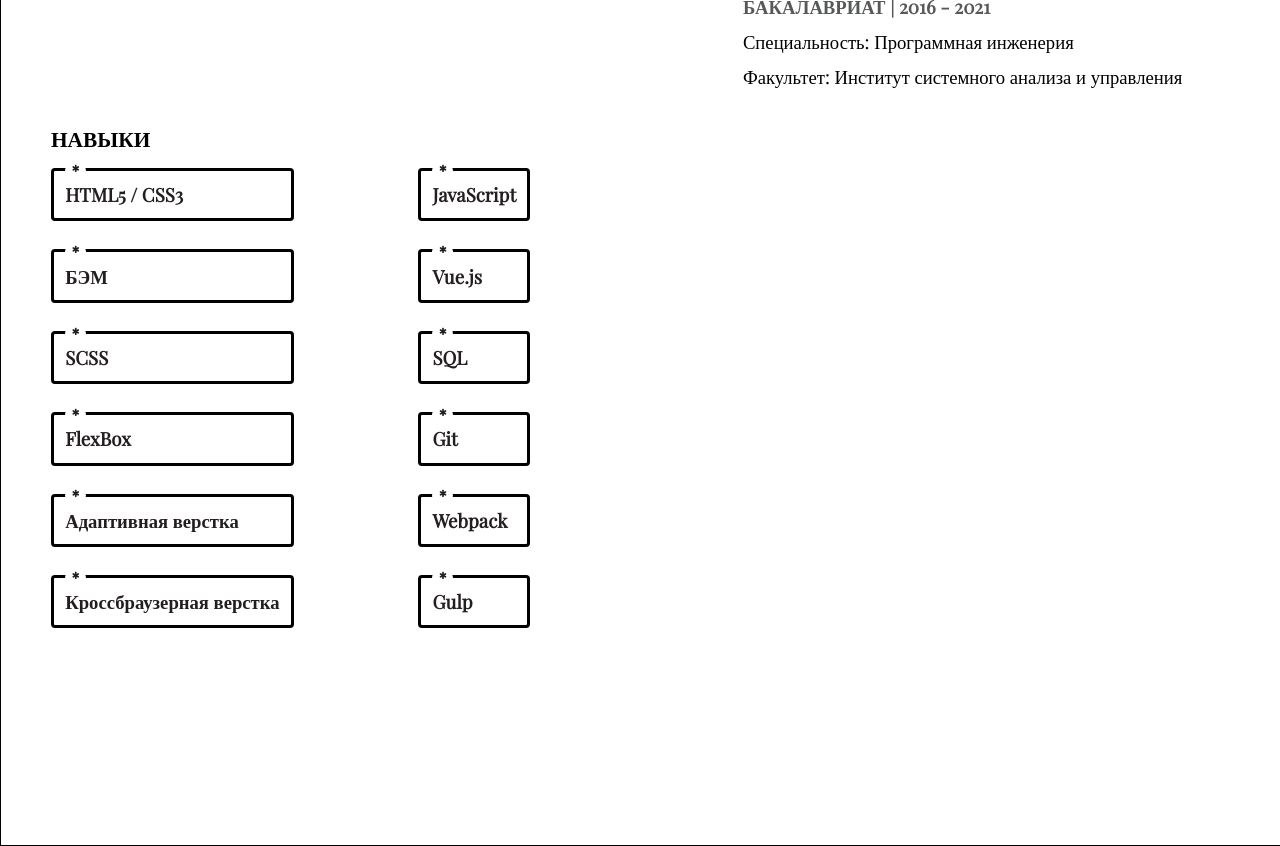
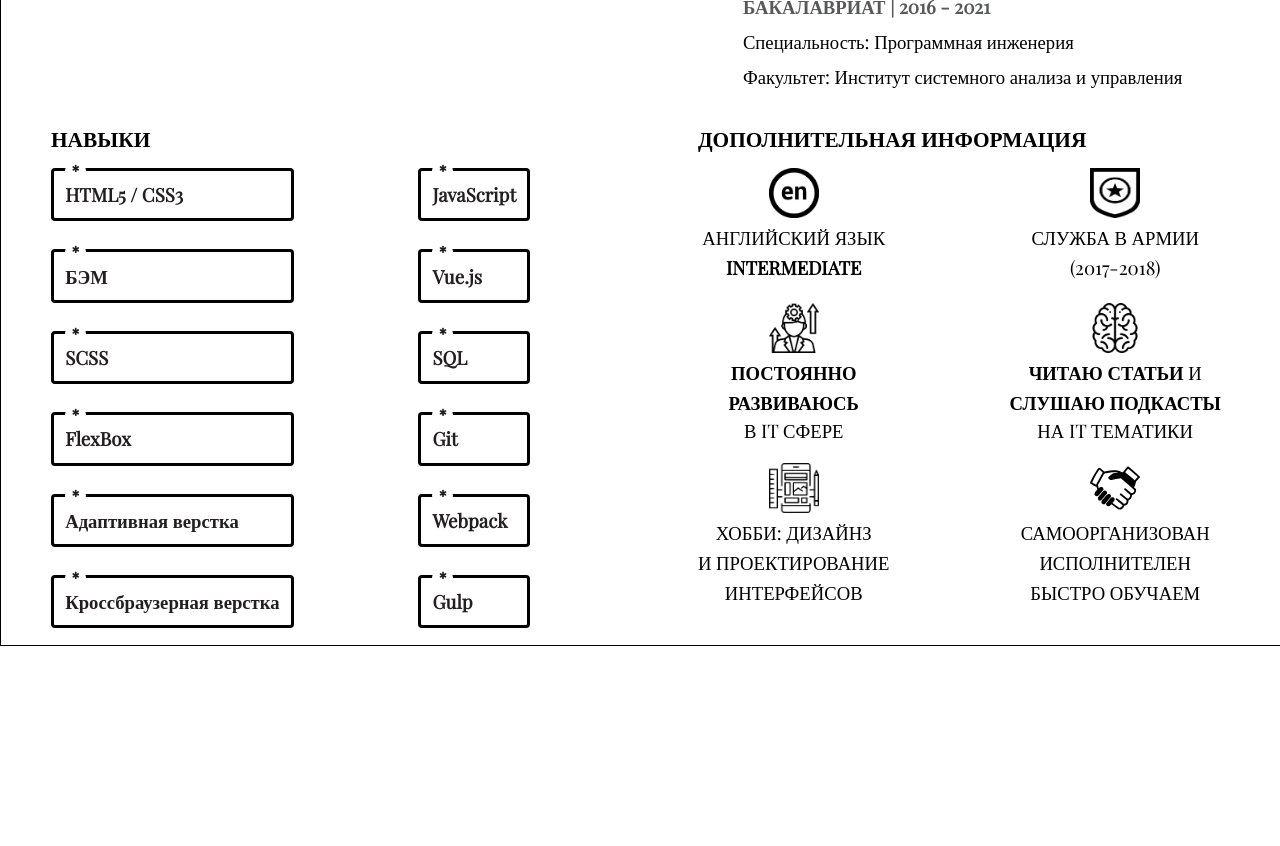
Before and after one commit to Wilson2254/ScssResumePage, a website: page index.html in a window 1280 px wide. Shown: the part 1020-1866 px from the top of the page. After the commit the page ends 1676 px from the top, so only its background shows below. Drawn offline with nearby package versions, Linux system fonts and the light colour scheme.

Commit message:
add icons and create skill / hobby parts

```diff
--- a/index.html
+++ b/index.html
@@ -98,12 +98,12 @@
 
             </div>
         </div>
-        <div class="skills-and-inerest">
-            <div class="skills-and-inerest__skills">
+        <div class="skills-and-interest">
+            <div class="skills-and-interest__skills">
                 <h2>Навыки</h2>
-                <div class="skills-and-inerest__skils-point">
+                <div class="skills-and-interest__skils-point">
 
-                    <ul class="skills-and-inerest__list">
+                    <ul class="skills-and-interest__list">
                         <li>HTML5 / CSS3</li>
                         <li>БЭМ</li>
                         <li>SCSS</li>
@@ -112,8 +112,7 @@
                         <li>Кроссбраузерная верстка</li>
                     </ul>
 
-
-                    <ul class="skills-and-inerest__list">
+                    <ul class="skills-and-interest__list">
                         <li>JavaScript</li>
                         <li>Vue.js</li>
                         <li>SQL</li>
@@ -121,10 +120,51 @@
                         <li>Webpack</li>
                         <li>Gulp</li>
                     </ul>
-
-
                 </div>
 
+            </div>
+            <div class="skills-and-interest__interest">
+                <h2>Дополнительная информация</h2>
+                <div class="skills-and-interest__interest-list">
+                    <div class="skills-and-interest__interest-list_left">
+                        <div class="skills-and-interes__item"><img src="./img/1.png">
+                            <p>Английский язык
+                                <p><span>Intermediate</span> </p>
+                            </p>
+                        </div>
+
+                        <div class="skills-and-interes__item"><img src="./img/3.png">
+                            <p><span>Постоянно</span>
+                                <p><span>развиваюсь</span> </p> в it сфере</p>
+                        </div>
+                        <div class="skills-and-interes__item"><img src="./img/5.png">
+                            <p>Хобби: дизайнз
+                                <p>и проектирование
+                                    <p>интерфейсов</p>
+                                </p>
+                            </p>
+                        </div>
+                    </div>
+                    <div class="skills-and-interest__interest-list_right">
+                        <div class="skills-and-interes__item"><img src="./img/2.png">
+                            <p>Служба в армии
+                                <p>(2017-2018)</p>
+                            </p>
+                        </div>
+                        <div class="skills-and-interes__item"> <img src="./img/4.png">
+                            <p> <span>Читаю статьи</span> и
+                                <p><span>слушаю подкасты</span> </p> на IT тематики</p>
+                        </div>
+
+                        <div class="skills-and-interes__item"><img src="./img/6.svg">
+                            <p>
+                                <p>Самоорганизован</p>
+                                <p>Исполнителен</p>
+                                <p>Быстро обучаем</p>
+                            </p>
+                        </div>
+                    </div>
+                </div>
             </div>
         </div>
     </main>
--- a/scss/style.scss
+++ b/scss/style.scss
@@ -115,7 +115,7 @@
 }
 
 main {
-    height: 1500px;
+    height: 1300px;
     border: 1px solid;
     .biography-and-links {
         @include main-element-position();
@@ -205,23 +205,23 @@
             }
         }
     }
-    .skills-and-inerest {
+    .skills-and-interest {
         @include main-element-position();
         align-items: flex-start;
         margin: 30px 50px 0 50px;
-        .skills-and-inerest__skills {
+        .skills-and-interest__skills {
             width: 40%;
             font-size: 14pt;
             font-weight: 600;
             h2 {
                 @include header2();
             }
-            .skills-and-inerest__skils-point {
+            .skills-and-interest__skils-point {
                 display: flex;
                 flex-direction: row;
                 justify-content: space-between;
             }
-            .skills-and-inerest__list {
+            .skills-and-interest__list {
                 margin-left: 0;
                 list-style: none;
                 li {
@@ -245,5 +245,33 @@
                 }
             }
         }
+        .skills-and-interest__interest {
+            width: 46%;
+            font-size: 14pt;
+            text-transform: uppercase;
+            h2 {
+                @include header2();
+            }
+            .skills-and-interest__interest-list {
+                display: flex;
+                .skills-and-interest__interest-list_right {
+                    margin-left: 120px;
+                }
+                .skills-and-interes__item {
+                    margin-bottom: 20px;
+                    text-align: center;
+                    img {
+                        height: 50px;
+                        width: 50px;
+                    }
+                    p {
+                        line-height: 30px;
+                        span {
+                            font-weight: bold;
+                        }
+                    }
+                }
+            }
+        }
     }
 }
```
Also changed, not shown: css/style.css, img/1.png (added), img/2.png (added), img/3.png (added), img/4.png (added), img/5.png (added), img/6.png (added), img/6.svg (added).
